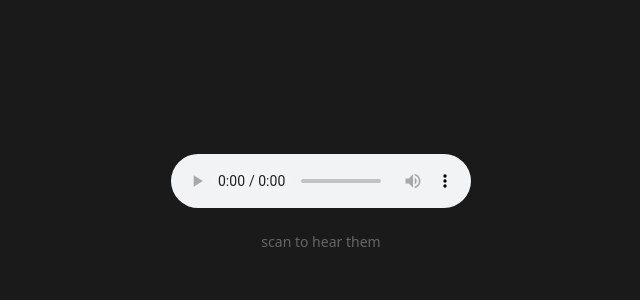
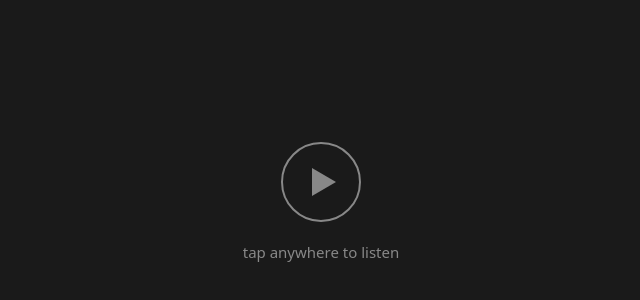
Before and after one commit to xuke891129-creator/voice-paws-test, a plain HTML site: page index.html in a window 1280 px wide. Shown: the part 198-498 px from the top of the page, without its empty margins (319-959 px from the left). Drawn offline with Linux system fonts and the light colour scheme.

Commit message:
Add files via upload

```diff
--- a/index.html
+++ b/index.html
@@ -6,23 +6,59 @@
   <title>Voice & Paws</title>
   <style>
     * { margin: 0; padding: 0; box-sizing: border-box; }
-    body {
-      height: 100vh; background: #1a1a1a;
+    body { height: 100vh; background: #1a1a1a; user-select: none; -webkit-tap-highlight-color: transparent; }
+    #overlay {
+      position: fixed; top: 0; left: 0; right: 0; bottom: 0;
       display: flex; flex-direction: column;
       align-items: center; justify-content: center;
+      cursor: pointer; z-index: 10;
     }
-    audio {
-      width: 300px; max-width: 85vw;
-      outline: none;
+    #play-icon {
+      width: 80px; height: 80px;
+      border: 2px solid #888; border-radius: 50%;
+      display: flex; align-items: center; justify-content: center;
+      margin-bottom: 20px;
     }
-    p {
+    #play-icon::after {
+      content: ''; display: block;
+      width: 0; height: 0;
+      border-left: 24px solid #888;
+      border-top: 14px solid transparent;
+      border-bottom: 14px solid transparent;
+      margin-left: 6px;
+    }
+    #overlay p {
+      color: #888; font-family: system-ui, sans-serif;
+      font-size: 15px; text-align: center;
+    }
+    .playing #overlay { display: none; }
+    #player {
+      position: fixed; bottom: 0; left: 0; right: 0;
+      padding: 16px; display: none;
+    }
+    .playing #player { display: block; }
+    #player audio { width: 100%; max-width: 100%; }
+    #player p {
       color: #666; font-family: system-ui, sans-serif;
-      font-size: 14px; margin-top: 24px;
+      font-size: 13px; text-align: center; margin-bottom: 8px;
     }
   </style>
 </head>
 <body>
-  <audio src="sound.mp3" preload="auto" controls autoplay></audio>
-  <p>scan to hear them</p>
+  <div id="overlay" onclick="play()">
+    <div id="play-icon"></div>
+    <p>tap anywhere to listen</p>
+  </div>
+  <div id="player">
+    <p>Voice &amp; Paws</p>
+    <audio id="audio" src="sound.mp3" preload="auto" controls></audio>
+  </div>
+  <script>
+    function play() {
+      document.body.className = 'playing';
+      var a = document.getElementById('audio');
+      a.play().catch(function(e) { console.log(e); });
+    }
+  </script>
 </body>
 </html>
```
